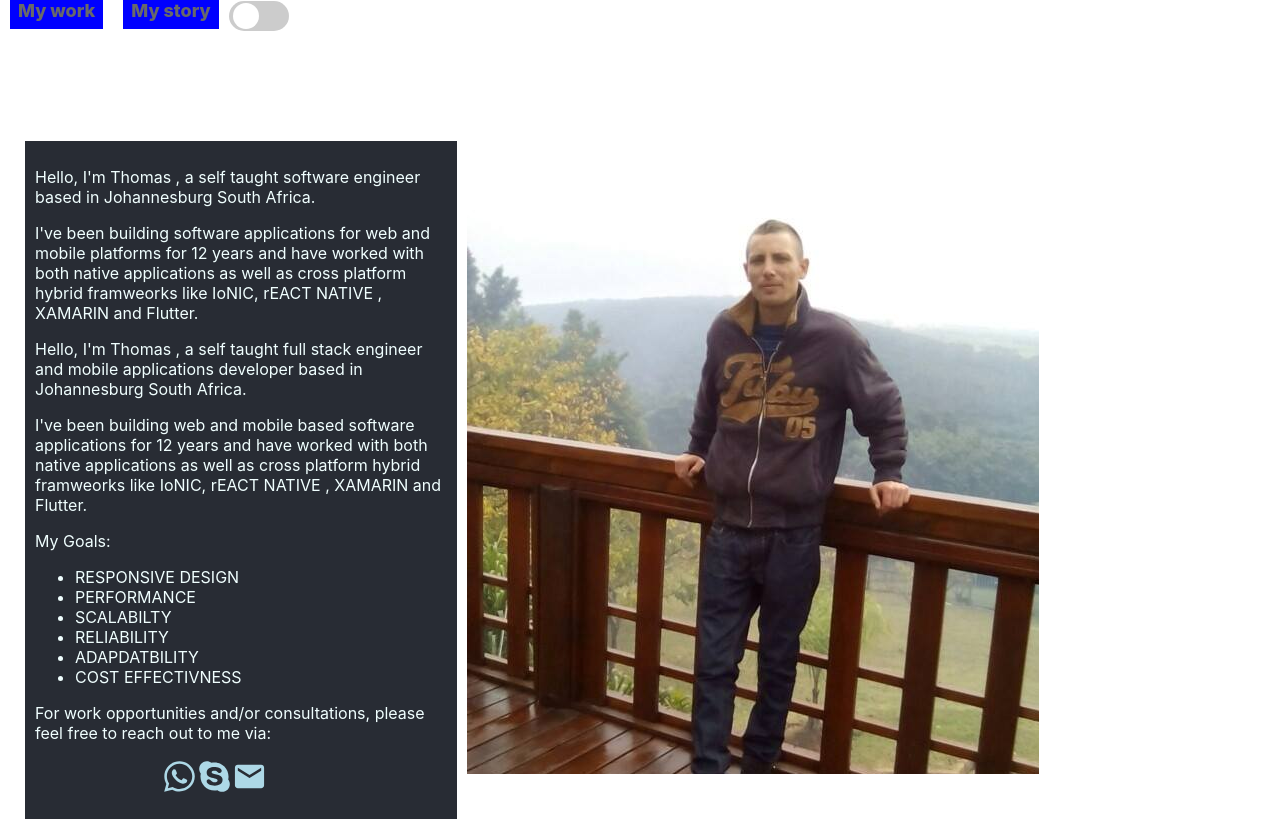
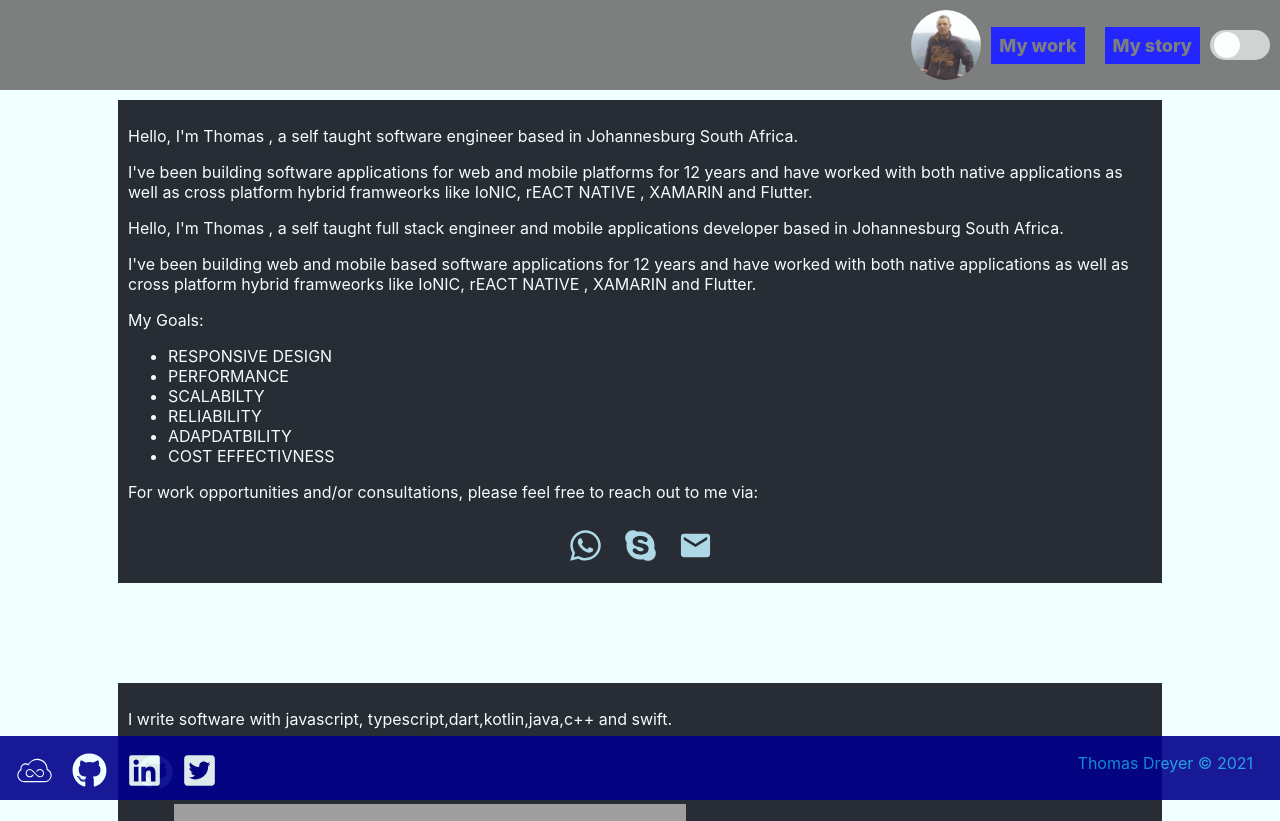
Before and after one commit to thomasdreyer/thomasdreyer.github.io, a React (Create React App) app: page / in a window 1280 px wide. Shown: the top 821 px of the page. Built offline with nearby package versions, Linux system fonts and the light colour scheme; grey boxes are pictures that could not be loaded.

Commit message:
added css for medium screens

```diff
--- a/public/index.html
+++ b/public/index.html
@@ -24,7 +24,7 @@
       work correctly both with client-side routing and a non-root public URL.
       Learn how to configure a non-root public URL by running `npm run build`.
     -->
-    <title>React App</title>
+    <title>Full Stack Developer | Freelance software developer</title>
   </head>
   <body>
     <noscript>You need to enable JavaScript to run this app.</noscript>
--- a/src/App.css
+++ b/src/App.css
@@ -184,6 +184,95 @@
 
 /* Small devices (portrait tablets and large phones, 600px and up) */
 @media only screen and (min-width: 600px) {
+  .AppLight {
+    display: flex;
+    flex-direction: column;
+    align-items: center;
+    justify-content: center;
+    background-color: azure;
+    color: black;
+    height: auto;
+    width: 100vw;
+  }
+
+  .AppDark {
+    display: flex;
+    flex-direction: column;
+    align-items: center;
+    justify-content: center;
+    background-color: black;
+    color: azure;
+    height: auto;
+    width: 100vw;
+  }
+  .header {
+    display: flex;
+    flex-direction: row;
+    align-items: center;
+    justify-content: center;
+    position: fixed;
+    top: 0px;
+    left: 0px;
+    right: 0px;
+    background-color: dimgrey;
+    opacity: 0.85;
+    max-width: 100vw;
+    padding: 10px;
+  }
+
+  .headerOpen {
+    display: flex;
+    flex-direction: column;
+    align-items: center;
+    justify-content: flex-start;
+    position: fixed;
+    top: 0px;
+    left: 0px;
+    right: 0px;
+    background-color: dimgrey;
+    opacity: 0.85;
+  }
+  .content {
+    display: flex;
+    flex: 4;
+    flex-direction: column;
+    align-items: center;
+    justify-content: center;
+    width: 100%;
+  }
+  .footer {
+    display: flex;
+    flex: 1;
+    flex-direction: row;
+    align-items: stretch;
+    justify-content: space-between;
+    background-color: darkblue;
+    position: fixed;
+    bottom: 0px;
+    left: 0px;
+    right: 0px;
+    max-width: 100vw;
+    height: 50px;
+    padding: 7px;
+    opacity: 0.9;
+  }
+
+  .footer span {
+    color: rgb(18, 149, 224);
+    margin-right: 10px;
+    padding: 10px;
+  }
+  .footer section {
+    display: flex;
+    flex-direction: row;
+    justify-content: space-around;
+  }
+
+  .icons {
+    cursor: pointer;
+    margin: 10px;
+  }
+
   .divRow {
     display: flex;
     flex-direction: row;
@@ -191,114 +280,142 @@
     justify-content: center;
     flex-wrap: wrap;
     height: auto;
-    width: 100%;
-    margin: 15px;
+    width: 80vw;
   }
 
   .divColumn {
     display: flex;
+    flex: 1;
     flex-direction: column;
     align-items: center;
     justify-content: center;
+    width: 100%;
   }
 
   .details {
     background-color: #282c34;
     padding: 10px;
-    margin: 10px;
     color: azure;
-    width: 100%;
+    width: 100vw;
     height: 100%;
   }
+
   .image {
-    width: 1;
-    height: 1;
+    display: none;
   }
 }
 
-/* Medium devices (landscape tablets, 768px and up) */
-@media only screen and (min-width: 768px) {
+/* Extra large devices (large laptops and desktops, 1200px and up) */
+@media only screen and (min-width: 1200px) {
+  .AppLight {
+    display: flex;
+    flex-direction: column;
+    align-items: center;
+    justify-content: center;
+    background-color: azure;
+    color: black;
+    height: auto;
+    width: 100vw;
+  }
+
+  .AppDark {
+    display: flex;
+    flex-direction: column;
+    align-items: center;
+    justify-content: center;
+    background-color: black;
+    color: azure;
+    height: auto;
+    width: 100vw;
+  }
+  .header {
+    display: flex;
+    flex-direction: row;
+    align-items: center;
+    justify-content: flex-end;
+    position: fixed;
+    top: 0px;
+    left: 0px;
+    right: 0px;
+    background-color: dimgrey;
+    opacity: 0.85;
+    max-width: 100vw;
+    padding: 10px;
+  }
+
+  .content {
+    display: flex;
+    flex: 4;
+    flex-direction: column;
+    align-items: center;
+    justify-content: center;
+    width: 100%;
+  }
+  .footer {
+    display: flex;
+    flex: 1;
+    flex-direction: row;
+    align-items: stretch;
+    justify-content: space-between;
+    background-color: darkblue;
+    position: fixed;
+    bottom: 0px;
+    left: 0px;
+    right: 0px;
+    max-width: 100vw;
+    height: 50px;
+    padding: 7px;
+    opacity: 0.9;
+  }
+
+  .footer span {
+    color: rgb(18, 149, 224);
+    margin-right: 10px;
+    padding: 10px;
+  }
+  .footer section {
+    display: flex;
+    flex-direction: row;
+    justify-content: space-around;
+  }
+
+  .icons {
+    cursor: pointer;
+    margin: 10px;
+  }
+
   .divRow {
     display: flex;
     flex-direction: row;
     align-items: center;
     justify-content: center;
+    flex-wrap: wrap;
     height: auto;
-    width: 100%;
+    width: 80vw;
   }
 
   .divColumn {
     display: flex;
+    flex: 1;
     flex-direction: column;
     align-items: center;
     justify-content: center;
+    width: 100%;
   }
 
   .details {
     background-color: #282c34;
     padding: 10px;
-    margin: 10px;
     color: azure;
-    width: 100%;
+    width: 100vw;
     height: 100%;
   }
-}
 
-/* Large devices (laptops/desktops, 992px and up) */
-@media only screen and (min-width: 992px) {
-  .divRow {
-    display: flex;
-    flex-direction: row;
-    align-items: center;
-    justify-content: center;
-    flex-wrap: nowrap;
-    height: auto;
-    width: 100%;
-  }
-
-  .divColumn {
-    display: flex;
-    flex-direction: column;
-    align-items: center;
-    justify-content: center;
-  }
-
-  .details {
-    background-color: #282c34;
-    padding: 10px;
-    margin: 10px;
-    color: azure;
-    width: 100%;
-    height: 100%;
-  }
-}
-
-/* Extra large devices (large laptops and desktops, 1200px and up) */
-@media only screen and (min-width: 1200px) {
-  .divRow {
-    display: flex;
-    flex-direction: row;
-    align-items: center;
-    justify-content: center;
-    flex-wrap: nowrap;
-    height: auto;
-    width: 80%;
-  }
-
-  .divColumn {
-    display: flex;
-    flex-direction: column;
-    align-items: center;
-    justify-content: center;
-  }
-
-  .details {
-    background-color: #282c34;
-    padding: 10px;
-    margin: 10px;
-    color: azure;
-    width: 100%;
-    height: 100%;
+  .image {
+    display: block;
+    width: 70px;
+    height: 70px;
+    border-radius: 45px;
   }
 }
 
--- a/src/App.js
+++ b/src/App.js
@@ -3,6 +3,7 @@ import './App.css';
 import Footer from './Footer';
 import Content from './Content';
 import LightDarkSwitch from './LightDarkSwitch';
+import me from './me.jfif';
 
 export default function App() {
   const [lightMode, setLightMode] = useState(true);
@@ -12,6 +13,8 @@ export default function App() {
   return (
     <div className={lightMode === true ? 'AppLight' : 'AppDark'}>
       <div className="header">
+
+        <img src={me} className="image" alt="Thomas Dreyer" />
 
         <span className="navButton" onClick={() => workRef.current.scrollIntoView({ behavior: 'smooth', block: 'start' })}>My work</span>
         <span className="navButton" onClick={() => storyRef.current.scrollIntoView({ behavior: 'smooth', block: 'start' })}>My story</span>
--- a/src/Content.js
+++ b/src/Content.js
@@ -1,4 +1,4 @@
-import me from './me.png';
+
 import MyStory from './MyStory';
 import MyWork from './MyWork';
 
@@ -8,9 +8,7 @@ export default function Content(props) {
       <div style={{ marginTop: 100 }}>
         <div className="divRow">
           <MyStory />
-          <div className="divColumn">
-            <img src={me} className="image" alt="Thomas Dreyer" />
-          </div>
+
         </div>
       </div>
       <div ref={props.workRef} style={{
--- a/src/Footer.js
+++ b/src/Footer.js
@@ -1,14 +1,15 @@
-import { FaGithub, FaLinkedin, FaTwitterSquare } from "react-icons/fa";
+import { FaGithub, FaLinkedin, FaTwitterSquare, FaJsfiddle } from "react-icons/fa";
 import { IconContext } from "react-icons";
 
 export default function Footer() {
   return (<div className="footer">
     <section>
       <IconContext.Provider value={{
-        color: "blue",
+        color: "azure",
         size: 35,
         className: "icons"
       }}>
+        <FaJsfiddle onClick={() => window.open('https://jsfiddle.net/user/fsdevCOZA/fiddles/')} />
         <FaGithub onClick={() => window.open('https://github.com/thomasdreyer')} />
         <FaLinkedin onClick={() => window.open('https://www.linkedin.com/in/thomas-dreyer')} />
         <FaTwitterSquare onClick={() => window.open('https://twitter.com/fsdevCOZA')} />
```
Also changed, not shown: src/me.jfif (added).
